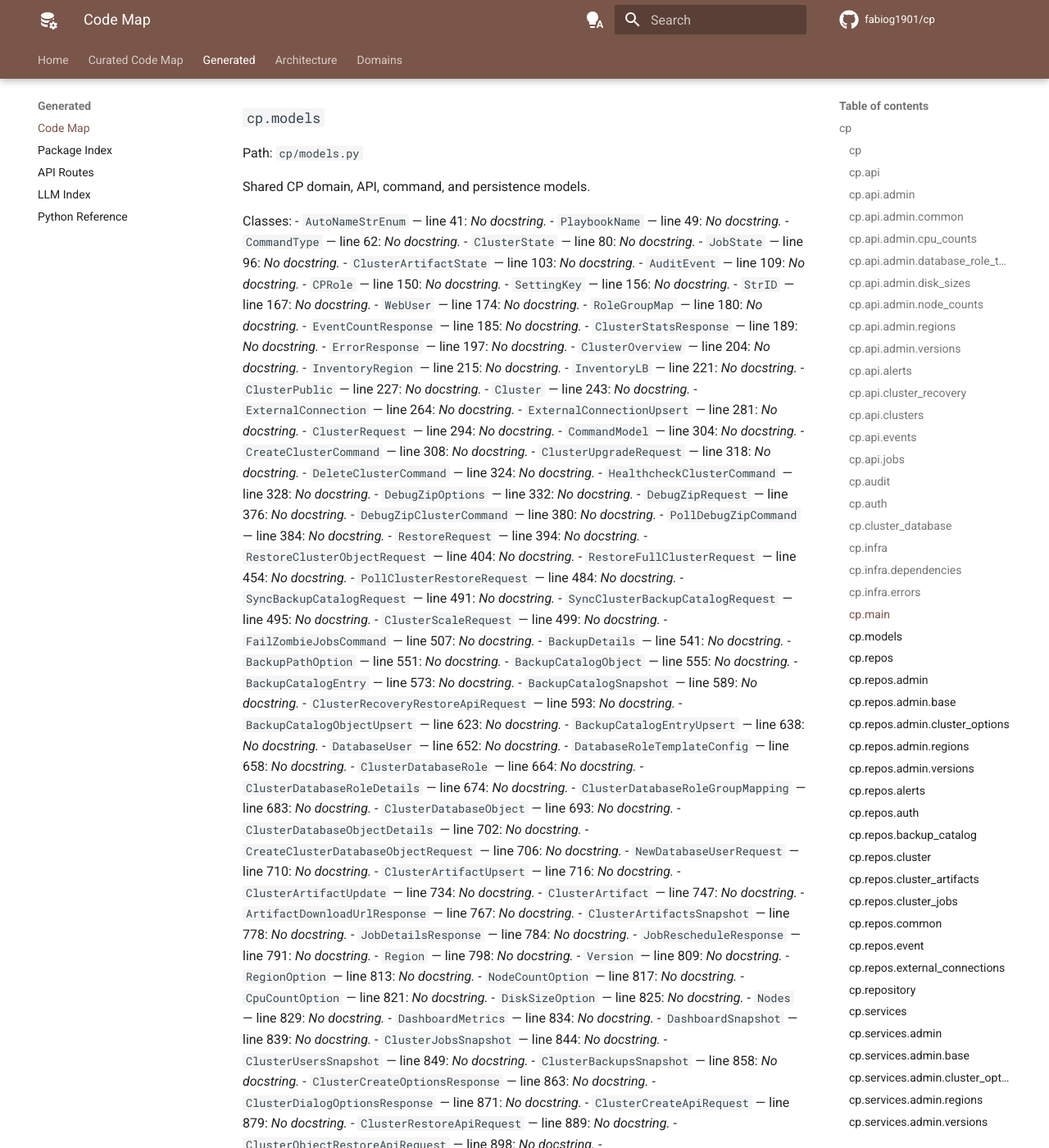
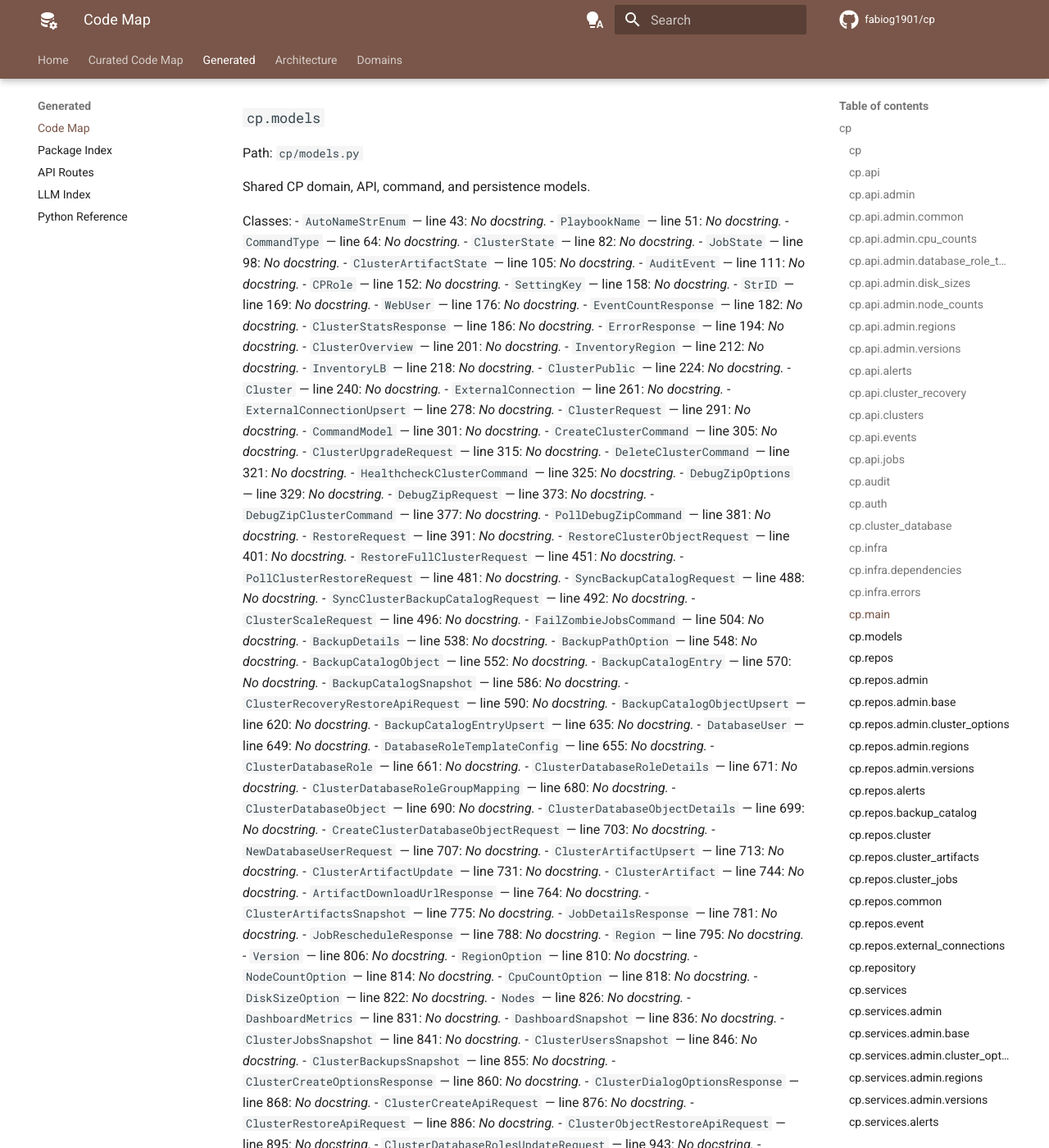
Before and after one commit to fabiog1901/cp, an MkDocs documentation site: the page built from docs/generated/code-map.md, in a window 1280 px wide and 1400 px high, scrolled down 12492 px. Shown: the whole window at 82% size. Built offline with MkDocs 1.6.1 and Material for MkDocs 9.7.7, drawn with Linux system fonts in a browser that asks for light colours; comment, search, counter and statistics services are not loaded; some of the changed text lies outside the part shown.

Commit message:
Move remaining auth storage into cpkit

```diff
--- a/docs/generated/code-map.md
+++ b/docs/generated/code-map.md
@@ -356,107 +356,105 @@
 Shared CP domain, API, command, and persistence models.
 
 Classes:
-- `AutoNameStrEnum` — line 41: _No docstring._
-- `PlaybookName` — line 49: _No docstring._
-- `CommandType` — line 62: _No docstring._
-- `ClusterState` — line 80: _No docstring._
-- `JobState` — line 96: _No docstring._
-- `ClusterArtifactState` — line 103: _No docstring._
-- `AuditEvent` — line 109: _No docstring._
-- `CPRole` — line 150: _No docstring._
-- `SettingKey` — line 156: _No docstring._
-- `StrID` — line 167: _No docstring._
-- `WebUser` — line 174: _No docstring._
-- `RoleGroupMap` — line 180: _No docstring._
-- `EventCountResponse` — line 185: _No docstring._
-- `ClusterStatsResponse` — line 189: _No docstring._
-- `ErrorResponse` — line 197: _No docstring._
-- `ClusterOverview` — line 204: _No docstring._
-- `InventoryRegion` — line 215: _No docstring._
-- `InventoryLB` — line 221: _No docstring._
-- `ClusterPublic` — line 227: _No docstring._
-- `Cluster` — line 243: _No docstring._
-- `ExternalConnection` — line 264: _No docstring._
-- `ExternalConnectionUpsert` — line 281: _No docstring._
-- `ClusterRequest` — line 294: _No docstring._
-- `CommandModel` — line 304: _No docstring._
-- `CreateClusterCommand` — line 308: _No docstring._
-- `ClusterUpgradeRequest` — line 318: _No docstring._
-- `DeleteClusterCommand` — line 324: _No docstring._
-- `HealthcheckClusterCommand` — line 328: _No docstring._
-- `DebugZipOptions` — line 332: _No docstring._
-- `DebugZipRequest` — line 376: _No docstring._
-- `DebugZipClusterCommand` — line 380: _No docstring._
-- `PollDebugZipCommand` — line 384: _No docstring._
-- `RestoreRequest` — line 394: _No docstring._
-- `RestoreClusterObjectRequest` — line 404: _No docstring._
-- `RestoreFullClusterRequest` — line 454: _No docstring._
-- `PollClusterRestoreRequest` — line 484: _No docstring._
-- `SyncBackupCatalogRequest` — line 491: _No docstring._
-- `SyncClusterBackupCatalogRequest` — line 495: _No docstring._
-- `ClusterScaleRequest` — line 499: _No docstring._
-- `FailZombieJobsCommand` — line 507: _No docstring._
-- `BackupDetails` — line 541: _No docstring._
-- `BackupPathOption` — line 551: _No docstring._
-- `BackupCatalogObject` — line 555: _No docstring._
-- `BackupCatalogEntry` — line 573: _No docstring._
-- `BackupCatalogSnapshot` — line 589: _No docstring._
-- `ClusterRecoveryRestoreApiRequest` — line 593: _No docstring._
-- `BackupCatalogObjectUpsert` — line 623: _No docstring._
-- `BackupCatalogEntryUpsert` — line 638: _No docstring._
-- `DatabaseUser` — line 652: _No docstring._
-- `DatabaseRoleTemplateConfig` — line 658: _No docstring._
-- `ClusterDatabaseRole` — line 664: _No docstring._
-- `ClusterDatabaseRoleDetails` — line 674: _No docstring._
-- `ClusterDatabaseRoleGroupMapping` — line 683: _No docstring._
-- `ClusterDatabaseObject` — line 693: _No docstring._
-- `ClusterDatabaseObjectDetails` — line 702: _No docstring._
-- `CreateClusterDatabaseObjectRequest` — line 706: _No docstring._
-- `NewDatabaseUserRequest` — line 710: _No docstring._
-- `ClusterArtifactUpsert` — line 716: _No docstring._
-- `ClusterArtifactUpdate` — line 734: _No docstring._
-- `ClusterArtifact` — line 747: _No docstring._
-- `ArtifactDownloadUrlResponse` — line 767: _No docstring._
-- `ClusterArtifactsSnapshot` — line 778: _No docstring._
-- `JobDetailsResponse` — line 784: _No docstring._
-- `JobRescheduleResponse` — line 791: _No docstring._
-- `Region` — line 798: _No docstring._
-- `Version` — line 809: _No docstring._
-- `RegionOption` — line 813: _No docstring._
-- `NodeCountOption` — line 817: _No docstring._
-- `CpuCountOption` — line 821: _No docstring._
-- `DiskSizeOption` — line 825: _No docstring._
-- `Nodes` — line 829: _No docstring._
-- `DashboardMetrics` — line 834: _No docstring._
-- `DashboardSnapshot` — line 839: _No docstring._
-- `ClusterJobsSnapshot` — line 844: _No docstring._
-- `ClusterUsersSnapshot` — line 849: _No docstring._
-- `ClusterBackupsSnapshot` — line 858: _No docstring._
-- `ClusterCreateOptionsResponse` — line 863: _No docstring._
-- `ClusterDialogOptionsResponse` — line 871: _No docstring._
-- `ClusterCreateApiRequest` — line 879: _No docstring._
-- `ClusterRestoreApiRequest` — line 889: _No docstring._
-- `ClusterObjectRestoreApiRequest` — line 898: _No docstring._
-- `ClusterDatabaseRolesUpdateRequest` — line 946: _No docstring._
-- `ClusterDatabaseRoleGroupsUpdateRequest` — line 950: _No docstring._
-- `ClusterPasswordUpdateRequest` — line 954: _No docstring._
-- `NoFreeComputeUnitError` — line 958: _No docstring._
-- `ComputeUnitNotFoundError` — line 962: _No docstring._
-- `ComputeUnitStateError` — line 966: _No docstring._
-- `ComputeUnitOperationError` — line 970: _No docstring._
-- `AllocatePlaybookError` — line 974: _No docstring._
-- `LogMsg` — line 978: _No docstring._
-- `OIDCSessionRecord` — line 986: _No docstring._
-- `DeferredTask` — line 996: _No docstring._
-- `Alert` — line 1002: _No docstring._
-- `AlertmanagerPayload` — line 1011: _No docstring._
-- `LiveAlert` — line 1021: _No docstring._
+- `AutoNameStrEnum` — line 43: _No docstring._
+- `PlaybookName` — line 51: _No docstring._
+- `CommandType` — line 64: _No docstring._
+- `ClusterState` — line 82: _No docstring._
+- `JobState` — line 98: _No docstring._
+- `ClusterArtifactState` — line 105: _No docstring._
+- `AuditEvent` — line 111: _No docstring._
+- `CPRole` — line 152: _No docstring._
+- `SettingKey` — line 158: _No docstring._
+- `StrID` — line 169: _No docstring._
+- `WebUser` — line 176: _No docstring._
+- `EventCountResponse` — line 182: _No docstring._
+- `ClusterStatsResponse` — line 186: _No docstring._
+- `ErrorResponse` — line 194: _No docstring._
+- `ClusterOverview` — line 201: _No docstring._
+- `InventoryRegion` — line 212: _No docstring._
+- `InventoryLB` — line 218: _No docstring._
+- `ClusterPublic` — line 224: _No docstring._
+- `Cluster` — line 240: _No docstring._
+- `ExternalConnection` — line 261: _No docstring._
+- `ExternalConnectionUpsert` — line 278: _No docstring._
+- `ClusterRequest` — line 291: _No docstring._
+- `CommandModel` — line 301: _No docstring._
+- `CreateClusterCommand` — line 305: _No docstring._
+- `ClusterUpgradeRequest` — line 315: _No docstring._
+- `DeleteClusterCommand` — line 321: _No docstring._
+- `HealthcheckClusterCommand` — line 325: _No docstring._
+- `DebugZipOptions` — line 329: _No docstring._
+- `DebugZipRequest` — line 373: _No docstring._
+- `DebugZipClusterCommand` — line 377: _No docstring._
+- `PollDebugZipCommand` — line 381: _No docstring._
+- `RestoreRequest` — line 391: _No docstring._
+- `RestoreClusterObjectRequest` — line 401: _No docstring._
+- `RestoreFullClusterRequest` — line 451: _No docstring._
+- `PollClusterRestoreRequest` — line 481: _No docstring._
+- `SyncBackupCatalogRequest` — line 488: _No docstring._
+- `SyncClusterBackupCatalogRequest` — line 492: _No docstring._
+- `ClusterScaleRequest` — line 496: _No docstring._
+- `FailZombieJobsCommand` — line 504: _No docstring._
+- `BackupDetails` — line 538: _No docstring._
+- `BackupPathOption` — line 548: _No docstring._
+- `BackupCatalogObject` — line 552: _No docstring._
+- `BackupCatalogEntry` — line 570: _No docstring._
+- `BackupCatalogSnapshot` — line 586: _No docstring._
+- `ClusterRecoveryRestoreApiRequest` — line 590: _No docstring._
+- `BackupCatalogObjectUpsert` — line 620: _No docstring._
+- `BackupCatalogEntryUpsert` — line 635: _No docstring._
+- `DatabaseUser` — line 649: _No docstring._
+- `DatabaseRoleTemplateConfig` — line 655: _No docstring._
+- `ClusterDatabaseRole` — line 661: _No docstring._
+- `ClusterDatabaseRoleDetails` — line 671: _No docstring._
+- `ClusterDatabaseRoleGroupMapping` — line 680: _No docstring._
+- `ClusterDatabaseObject` — line 690: _No docstring._
+- `ClusterDatabaseObjectDetails` — line 699: _No docstring._
+- `CreateClusterDatabaseObjectRequest` — line 703: _No docstring._
+- `NewDatabaseUserRequest` — line 707: _No docstring._
+- `ClusterArtifactUpsert` — line 713: _No docstring._
+- `ClusterArtifactUpdate` — line 731: _No docstring._
+- `ClusterArtifact` — line 744: _No docstring._
+- `ArtifactDownloadUrlResponse` — line 764: _No docstring._
+- `ClusterArtifactsSnapshot` — line 775: _No docstring._
+- `JobDetailsResponse` — line 781: _No docstring._
+- `JobRescheduleResponse` — line 788: _No docstring._
+- `Region` — line 795: _No docstring._
+- `Version` — line 806: _No docstring._
+- `RegionOption` — line 810: _No docstring._
+- `NodeCountOption` — line 814: _No docstring._
+- `CpuCountOption` — line 818: _No docstring._
+- `DiskSizeOption` — line 822: _No docstring._
+- `Nodes` — line 826: _No docstring._
+- `DashboardMetrics` — line 831: _No docstring._
+- `DashboardSnapshot` — line 836: _No docstring._
+- `ClusterJobsSnapshot` — line 841: _No docstring._
+- `ClusterUsersSnapshot` — line 846: _No docstring._
+- `ClusterBackupsSnapshot` — line 855: _No docstring._
+- `ClusterCreateOptionsResponse` — line 860: _No docstring._
+- `ClusterDialogOptionsResponse` — line 868: _No docstring._
+- `ClusterCreateApiRequest` — line 876: _No docstring._
+- `ClusterRestoreApiRequest` — line 886: _No docstring._
+- `ClusterObjectRestoreApiRequest` — line 895: _No docstring._
+- `ClusterDatabaseRolesUpdateRequest` — line 943: _No docstring._
+- `ClusterDatabaseRoleGroupsUpdateRequest` — line 947: _No docstring._
+- `ClusterPasswordUpdateRequest` — line 951: _No docstring._
+- `NoFreeComputeUnitError` — line 955: _No docstring._
+- `ComputeUnitNotFoundError` — line 959: _No docstring._
+- `ComputeUnitStateError` — line 963: _No docstring._
+- `ComputeUnitOperationError` — line 967: _No docstring._
+- `AllocatePlaybookError` — line 971: _No docstring._
+- `LogMsg` — line 975: _No docstring._
+- `DeferredTask` — line 983: _No docstring._
+- `Alert` — line 989: _No docstring._
+- `AlertmanagerPayload` — line 998: _No docstring._
+- `LiveAlert` — line 1008: _No docstring._
 
 Functions:
 
-- `to_public_cluster(cluster: Cluster) -> ClusterPublic` — line 260: _No docstring._
-- `command_model_for_type(command_type: CommandType) -> type[CommandModel]` — line 530: _No docstring._
-- `parse_command_payload(command_type: CommandType, payload: dict[str, Any] | None) -> CommandModel` — line 534: _No docstring._
+- `to_public_cluster(cluster: Cluster) -> ClusterPublic` — line 257: _No docstring._
+- `command_model_for_type(command_type: CommandType) -> type[CommandModel]` — line 527: _No docstring._
+- `parse_command_payload(command_type: CommandType, payload: dict[str, Any] | None) -> CommandModel` — line 531: _No docstring._
 
 ### `cp.repos`
 
@@ -517,15 +515,6 @@
 
 Classes:
 - `AlertsRepo` — line 7: _No docstring._
-
-### `cp.repos.auth`
-
-Path: `cp/repos/auth.py`
-
-Auth/support repository.
-
-Classes:
-- `AuthRepo` — line 9: _No docstring._
 
 ### `cp.repos.backup_catalog`
 
@@ -658,15 +647,6 @@
 
 Classes:
 - `AlertsService` — line 9: _No docstring._
-
-### `cp.services.auth`
-
-Path: `cp/services/auth.py`
-
-Business logic for auth-related shared operations.
-
-Classes:
-- `AuthService` — line 8: _No docstring._
 
 ### `cp.services.backup_catalog`
 
```
Also changed, not shown: other parts of docs/generated/code-map.md (+3 -3 lines), docs/CODEMAP.md (+2 -2 lines), docs/domains/auth-and-authorization.md (+2 -2 lines), docs/generated/llm-index.md (+1 -1 lines), docs/generated/package-index.md (+1 -3 lines), docs/generated/python-reference.md (+0 -16 lines), 10 other files.
